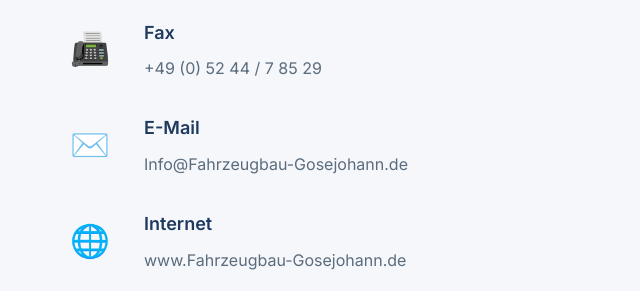
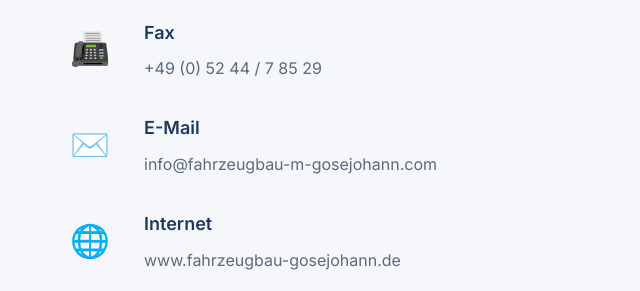
Before and after one commit to marquuez/M.Gosejohann, a plain HTML site: page index.html in a window 1280 px wide. Shown: the part 6558-6849 px from the top of the page, 0-640 px from the left. Drawn offline with Linux system fonts and the light colour scheme.

Commit message:
deploy: ba6d602b4dddf461fbc3d71a70a2d3a18d4da75a

```diff
--- a/index.html
+++ b/index.html
@@ -419,7 +419,7 @@
                         <div class="contact-icon">✉️</div>
                         <div class="contact-details">
                             <h4>E-Mail</h4>
-                            <p><a href="mailto:Info@Fahrzeugbau-Gosejohann.de">Info@Fahrzeugbau-Gosejohann.de</a></p>
+                            <p><a href="mailto:Info@Fahrzeugbau-Gosejohann.de">info@fahrzeugbau-m-gosejohann.com</a></p>
                         </div>
                     </div>
 
@@ -427,7 +427,7 @@
                         <div class="contact-icon">🌐</div>
                         <div class="contact-details">
                             <h4>Internet</h4>
-                            <p><a href="http://www.Fahrzeugbau-Gosejohann.de" target="_blank">www.Fahrzeugbau-Gosejohann.de</a></p>
+                            <p><a href="http://www.Fahrzeugbau-Gosejohann.de" target="_blank">www.fahrzeugbau-gosejohann.de</a></p>
                         </div>
                     </div>
                 </div>
```
